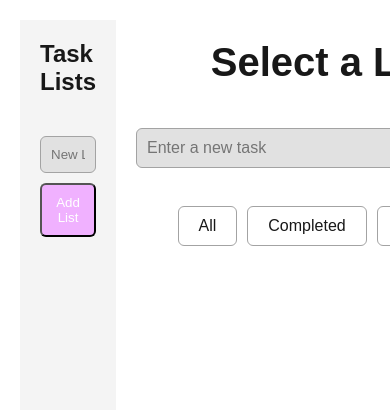
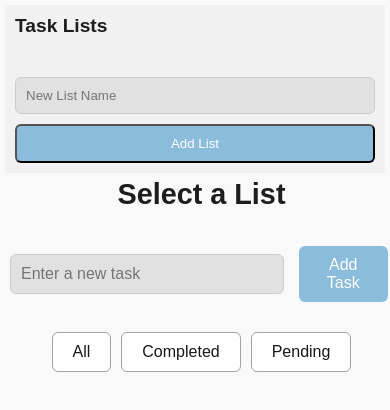
Before and after one commit to EduardoMV/SecondPartial, a Next.js app: page / in a window 390 px wide. Shown: the top 410 px of the page. Built offline with nearby package versions, Linux system fonts and the light colour scheme.

Commit message:
V.2.2 Added persistent lists and dark mode
Signed-off-by: Eduardo Ulises Martínez Vaca <81331013+EduardoMV@users.noreply.github.com>

```diff
--- a/src/app/globals.css
+++ b/src/app/globals.css
@@ -1,12 +1,44 @@
 :root {
   --background: #ffffff;
   --foreground: #171717;
+  --primary-color: #8bbcdc;
+  --hover-color: #7daac8;
+  --border-color: #cccccc;
+  --background-color: #f9f9f9;
+  --color-text: #1d1d1d;
+  --button-text: #171717;
+  --sidebar-background-color: #f1f1f1;
+
+  /* Buttons */
+  --button-edit-bg: #9e9bfe;
+  --button-edit-hover-bg: #8f8bf4;
+  --button-complete-bg: #5cd669;
+  --button-complete-hover-bg: #4dc059;
+  --button-delete-bg: #ffb1b2;
+  --button-delete-hover-bg: #ec999a;
+
 }
 
+/* Detect dark mode */
 @media (prefers-color-scheme: dark) {
   :root {
-    --background: #0a0a0a;
-    --foreground: #ededed;
+    --background: #202124;
+    --foreground: #e8eaed;
+    --primary-color: #65a9e1;
+    --hover-color: #5a92c7;
+    --border-color: #5f6368;
+    --background-color: #303134;
+    --color-text: #d1d3d4;
+    --button-text: #171717;
+    --sidebar-background-color: #28292c;
+
+    /* Buttons */
+    --button-edit-bg: #7c7cff;
+    --button-edit-hover-bg: #6a6ade;
+    --button-complete-bg: #4caf50;
+    --button-complete-hover-bg: #43a047;
+    --button-delete-bg: #e57373;
+    --button-delete-hover-bg: #d32f2f;
   }
 }
 
--- a/src/components/TaskManager/taskManager.module.scss
+++ b/src/components/TaskManager/taskManager.module.scss
@@ -1,21 +1,14 @@
-$primary-color: #f0b1ff;
-$hover-color: #be95be;
-$border-color: #a3a3a3;
-$background-color: #ffffff;
-$color-text: #181818;
-$sidebar-background-color: #f4f4f4;
-
 .container {
-  display: flex;  // Cambiar a flex row
-  flex-direction: row;  // Asegúrate de que sea horizontal
-  align-items: flex-start; // Alinear al inicio
+  display: flex;
+  flex-direction: row;
+  align-items: flex-start;
   padding: 20px;
-  background-color: $background-color;
+  background-color: var(--background-color);
   min-height: 100vh;
 
   h1 {
     text-align: center;
-    color: $color-text;
+    color: var(--color-text);
     margin-bottom: 30px;
     font-size: 2.5rem;
   }
@@ -24,12 +17,12 @@ $sidebar-background-color: #f4f4f4;
     width: 250px;
     height: 100dvh;
     padding: 20px;
-    background-color: $sidebar-background-color;
+    background-color: var(--sidebar-background-color);
 
     h2 {
       font-size: 1.5rem;
       margin-bottom: 20px;
-      color: $color-text;
+      color: var(--color-text);
     }
 
     ul {
@@ -39,18 +32,19 @@ $sidebar-background-color: #f4f4f4;
       li {
         padding: 10px;
         margin-bottom: 10px;
-        background-color: #fff;
+        background-color: #ffffff;
+        color: var(--button-text);
         border-radius: 6px;
         cursor: pointer;
-        border: 1px solid $border-color;
+        border: 1px solid var(--border-color);
 
         &:hover {
-          background-color: $hover-color;
+          background-color: var(--hover-color);
         }
 
         &.selectedList {
-          background-color: $primary-color;
-          color: white;
+          background-color: var(--primary-color);
+          color: var(--foreground);
         }
       }
     }
@@ -60,7 +54,7 @@ $sidebar-background-color: #f4f4f4;
       padding: 10px;
       margin-top: 20px;
       border-radius: 6px;
-      border: 1px solid $border-color;
+      border: 1px solid var(--border-color);
       background-color: #e1e1e1;
       color: black;
     }
@@ -69,24 +63,24 @@ $sidebar-background-color: #f4f4f4;
       width: 100%;
       padding: 10px;
       margin-top: 10px;
-      background-color: $primary-color;
+      background-color: var(--primary-color);
       color: white;
       border-radius: 6px;
       cursor: pointer;
 
       &:hover {
-        background-color: $hover-color;
+        background-color: var(--hover-color);
       }
     }
   }
 
   .taskManager {
-    flex: 1;  // Esto asegura que ocupe el resto del espacio disponible
+    flex: 1;
     padding: 20px;
-    display: flex; // Hacer que el contenedor use flexbox
-    flex-direction: column; // Alinear en columna
-    align-items: center; // Centrar horizontalmente
-    justify-content: flex-start; // Alinear al inicio verticalmente
+    display: flex;
+    flex-direction: column;
+    align-items: center;
+    justify-content: flex-start;
 
     .taskInput {
       display: flex;
@@ -97,7 +91,7 @@ $sidebar-background-color: #f4f4f4;
       input[type="text"] {
         padding: 10px;
         margin-right: 10px;
-        border: 1px solid $border-color;
+        border: 1px solid var(--border-color);
         border-radius: 6px;
         background-color: #e1e1e1;
         color: black;
@@ -109,78 +103,95 @@ $sidebar-background-color: #f4f4f4;
         padding: 10px 15px;
         margin: 5px;
         border: none;
-        background-color: $primary-color;
+        background-color: var(--primary-color);
         color: white;
         cursor: pointer;
         border-radius: 6px;
         font-size: 1rem;
 
         &:hover {
-          background-color: $hover-color;
+          background-color: var(--hover-color);
         }
       }
     }
 
-    // Ajustar la lista de tareas para que esté centrada
     ul {
       list-style: none;
       padding: 0;
       width: 100%;
-      max-width: 600px; // O puedes cambiar esto si quieres una lista más ancha
-      margin: 0; // Asegúrate de que no haya margen adicional
+      max-width: 600px;
+      margin: 0;
       display: flex;
       flex-direction: column;
-      align-items: center; // Centrar cada tarea dentro de la lista
+      align-items: center;
 
       li {
-        margin: 15px 0; // Espaciado entre las tareas
+        display: flex;
+        flex-direction: row;
+        justify-content: space-between;
+        align-items: center;
+        margin: 15px 0;
         padding: 15px;
         background-color: #ffffff;
-        border: 1px solid $border-color;
+        border: 1px solid var(--border-color);
         border-radius: 6px;
         box-shadow: 0 4px 6px rgba(0, 0, 0, 0.1);
         color: #181818;
-        width: 100%; // Asegurarte de que las tareas ocupen todo el ancho disponible
+        width: 100%;
 
         span {
           flex: 1;
           margin-right: 15px;
           font-size: 1.1rem;
         }
-      }
-    }
-  }
-
-
-  .taskInput {
-    display: flex;
-    justify-content: center;
-    align-items: center;
-    margin-bottom: 20px;
-
-    input[type="text"] {
-      padding: 10px;
-      margin-right: 10px;
-      border: 1px solid $border-color;
-      border-radius: 6px;
-      background-color: #e1e1e1;
-      color: black;
-      font-size: 1rem;
-      width: 300px;
-    }
 
         button {
           padding: 10px 15px;
-      margin: 5px;
-      border: none;
-      background-color: $primary-color;
+          margin-left: 10px;
+          background-color: var(--primary-color);
           color: white;
           cursor: pointer;
           border-radius: 6px;
           font-size: 1rem;
 
           &:hover {
-        background-color: $hover-color;
+            background-color: var(--hover-color);
+          }
+        }
+
+        .button-edit {
+          background-color: var(--button-edit-bg);
+          border: 1px solid var(--button-edit-bg);
+
+          &:hover {
+            background-color: var(--button-edit-hover-bg);
+          }
+        }
+
+        .button-complete {
+          background-color: var(--button-complete-bg);
+          border: 1px solid var(--button-complete-bg);
+
+          &:hover {
+            background-color: var(--button-complete-hover-bg);
+          }
+        }
+
+        .button-delete {
+          background-color: var(--button-delete-bg);
+          border: 1px solid var(--button-delete-bg);
+
+          &:hover {
+            background-color: var(--button-delete-hover-bg);
+          }
+        }
+
+        &.completed {
+          opacity: 0.6;
+          .taskCross{
+            text-decoration: line-through;
+          }
+        }
       }
     }
   }
@@ -194,7 +205,7 @@ $sidebar-background-color: #f4f4f4;
       padding: 10px 20px;
       margin: 5px;
       border: 1px solid #a3a3a3;
-      background-color:white;
+      background-color: white;
       color: #181818;
       cursor: pointer;
       border-radius: 6px;
@@ -206,117 +217,77 @@ $sidebar-background-color: #f4f4f4;
         border: 1px solid #181818;
       }
 
-      &:focus{
+      &:focus {
         background-color: #181818;
         color: white;
         border: 1px solid #181818;
       }
     }
   }
-
-  ul {
-    list-style: none;
-    padding: 0;
-    width: 100%;
-    max-width: 600px;
 }
 
-  li {
-    display: flex;
-    align-items: center;
-    justify-content: space-between;
-    margin: 15px 0;
-    padding: 15px;
-    background-color: #ffffff;
-    border: 1px solid $border-color;
-    border-radius: 6px;
-    box-shadow: 0 4px 6px rgba(0, 0, 0, 0.1);
-    color: #181818;
+@media (max-width: 768px) {
+  .container {
+    flex-direction: column;
+    padding: 10px;
 
-    span {
-      flex: 1;
-      margin-right: 15px;
-      font-size: 1.1rem;
+    .sidebar {
+      width: 100%;
+      height: auto;
+      padding: 10px;
     }
 
-    input[type="text"] {
-      border: none;
-      background: transparent;
-      flex: 1;
-      margin-right: 15px;
-      color: #181818;
-      font-size: 1.1rem;
+    .taskManager {
+      padding: 10px;
     }
 
-    button {
-      padding: 10px 15px;
-      margin-left: 10px;
-      background-color: $primary-color;
-      color: white;
-      cursor: pointer;
-      border-radius: 6px;
-      font-size: 1rem;
+    .taskInput input[type="text"] {
+      width: 100%;
+    }
 
-      &:hover {
-        background-color: $hover-color;
+    ul li {
+      flex-direction: column;
+      align-items: flex-start;
+      padding: 10px;
+    }
+
+    h1 {
+      font-size: 2rem;
+    }
   }
 }
 
-    .button-edit {
-      padding: 10px 15px;
-      margin-left: 10px;
-      background-color: #9e9bfe;
-      color: white;
-      cursor: pointer;
-      border: 1px solid #9e9bfe;
-      border-radius: 6px;
-      font-size: 1rem;
+@media (max-width: 576px) {
+  .container {
+    padding: 5px;
 
-      &:hover {
-        background-color: #8f8bf4;
+    h1 {
+      font-size: 1.8rem;
+    }
+
+    .taskInput input[type="text"] {
+      width: 90%;
+    }
+
+    ul li {
+      flex-direction: column;
+      align-items: flex-start;
+      padding: 10px;
+    }
+
+    .sidebar {
+      h2 {
+        font-size: 1.2rem;
       }
     }
 
-    .button-complete {
-      padding: 10px 15px;
-      margin-left: 10px;
-      background-color: #5cd669;
-      color: white;
-      cursor: pointer;
-      border: 1px solid #5cd669;
-      border-radius: 6px;
-      font-size: 1rem;
+    .taskManager {
+      padding: 5px;
+    }
 
-      &:hover {
-        background-color: #4dc059;
+    ul li button {
+      width: 100%;
+      margin: 5px 0;
     }
   }
-
-    .button-delete {
-      padding: 10px 15px;
-      margin-left: 10px;
-      background-color: #ffb1b2;
-      color: white;
-      cursor: pointer;
-      border: 1px solid #ffb1b2;
-      border-radius: 6px;
-      font-size: 1rem;
-
-      &:hover {
-        background-color:#ec999a;
 }
-    }
-
-    &.completed {
-      text-decoration: line-through;
-      opacity: 0.6;
-    }
-  }
-
-}
-
-@media (prefers-color-scheme: dark){
-  $background-color: #181818;
-  $color-text: #ffffff;
-  $sidebar-background-color: #242424;
-}
--- a/src/components/TaskManager/taskManager.tsx
+++ b/src/components/TaskManager/taskManager.tsx
@@ -1,6 +1,6 @@
 "use client";
 
-import { useState } from 'react';
+import { useState, useEffect } from 'react';
 import styles from './taskManager.module.scss';
 
 interface Task {
@@ -23,26 +23,39 @@ const TaskManager = () => {
   const [newListName, setNewListName] = useState<string>('');
   const [filter, setFilter] = useState<'all' | 'completed' | 'pending'>('all');
 
-  // Función para agregar una nueva lista de tareas
+  // Load task lists from localStorage on component mount
+  useEffect(() => {
+    const savedTaskLists = localStorage.getItem('taskLists');
+    if (savedTaskLists) {
+      try {
+        setTaskLists(JSON.parse(savedTaskLists));
+      } catch (error) {
+        console.error("Failed to parse task lists from localStorage", error);
+      }
+    }
+  }, []); // Runs only once when the component mounts
+
+  // Save task lists to localStorage whenever they change
+  useEffect(() => {
+    if (taskLists.length > 0) {
+      localStorage.setItem('taskLists', JSON.stringify(taskLists));
+    }
+  }, [taskLists]);
+
   const addTaskList = () => {
     if (newListName.trim()) {
-      setTaskLists([
-        ...taskLists,
-        { id: Date.now(), name: newListName, tasks: [] },
-      ]);
+      const newList = { id: Date.now(), name: newListName, tasks: [] };
+      setTaskLists((prevTaskLists) => [...prevTaskLists, newList]);
       setNewListName('');
     }
   };
 
-  // Función para cambiar la lista seleccionada
   const selectTaskList = (id: number) => {
     setSelectedListId(id);
   };
 
-  // Obtener la lista seleccionada
   const selectedTaskList = taskLists.find(list => list.id === selectedListId);
 
-  // Función para agregar una nueva tarea a la lista seleccionada
   const addTask = () => {
     if (newTask.trim() && selectedListId !== null) {
       setTaskLists(taskLists.map(list =>
@@ -60,14 +73,12 @@ const TaskManager = () => {
     }
   };
 
-  // Filtrar las tareas de la lista seleccionada según el estado
   const filteredTasks = selectedTaskList?.tasks.filter(task => {
     if (filter === 'completed') return task.completed;
     if (filter === 'pending') return !task.completed;
     return true;
   }) || [];
 
-  // Función para habilitar la edición de una tarea
   const enableEditing = (listId: number, taskId: number) => {
     setTaskLists(taskLists.map(list =>
       list.id === listId
@@ -81,7 +92,6 @@ const TaskManager = () => {
     ));
   };
 
-  // Función para guardar una tarea editada
   const saveTask = (listId: number, taskId: number, newText: string) => {
     setTaskLists(taskLists.map(list =>
       list.id === listId
@@ -95,7 +105,6 @@ const TaskManager = () => {
     ));
   };
 
-  // Función para cancelar la edición de una tarea
   const cancelEditing = (listId: number, taskId: number) => {
     setTaskLists(taskLists.map(list =>
       list.id === listId
@@ -109,7 +118,6 @@ const TaskManager = () => {
     ));
   };
 
-  // Función para eliminar una tarea
   const deleteTask = (listId: number, taskId: number) => {
     setTaskLists(taskLists.map(list =>
       list.id === listId
@@ -121,7 +129,6 @@ const TaskManager = () => {
     ));
   };
 
-  // Función para cambiar el estado de completado de una tarea
   const toggleCompletion = (listId: number, taskId: number) => {
     setTaskLists(taskLists.map(list =>
       list.id === listId
```
Lines whose indentation alone changed are shown as unchanged.
